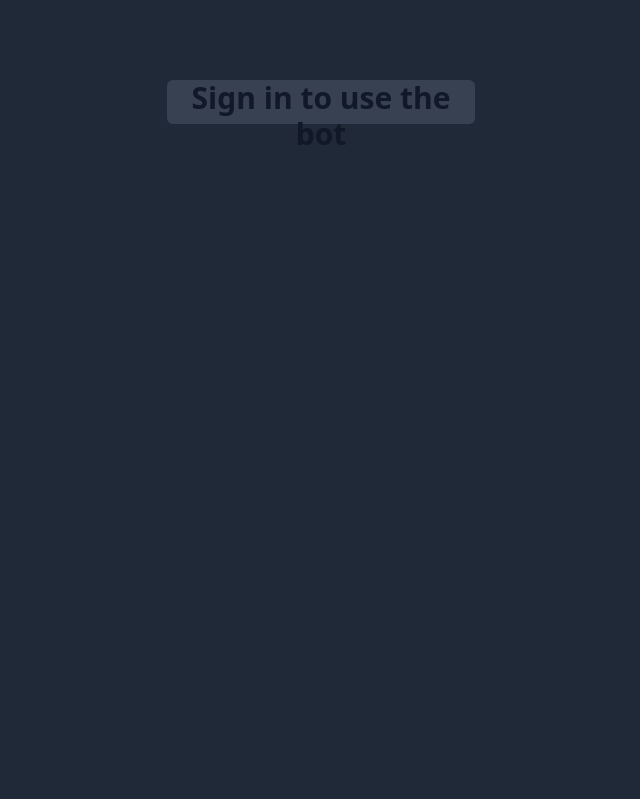
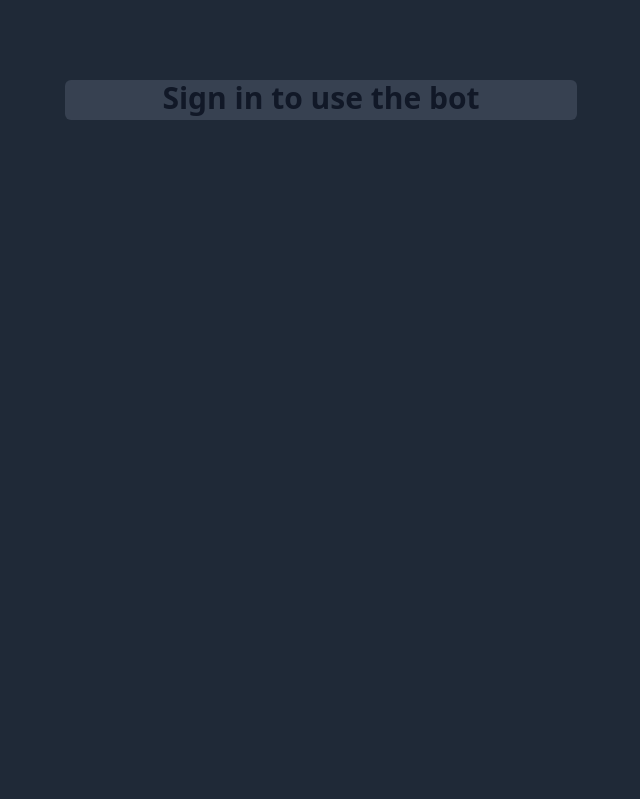
Before and after one commit to PetroChulkov/Sonic_App, a Django app: page / in a window 1280 px wide. Shown: the part 64-863 px from the top of the page, without its empty margins (319-959 px from the left). Run offline with Django 4.2, Linux system fonts and the light colour scheme; some libraries are stand-ins or nearby versions.

Commit message:
edited html files

```diff
--- a/sonic/sonicapp/templates/sonicapp/index.html
+++ b/sonic/sonicapp/templates/sonicapp/index.html
@@ -58,12 +58,12 @@
         var userText = $('#textInput').val();
         var select = document.getElementById("pdf-select");
         var userSelect = select.value;
-        var userHTML = "<div class='flex flex-col space-y-2 p-4 overflow-y-auto'><div class='flex items-center self-end rounded-xl border-4 border-black rounded-tr bg-blue-500 py-2 px-3 text-white overflow-y-auto'><p class='userText'>You: "+userText+"</p></div></div>";
+        var userHTML = "<div class='flex flex-col space-y-2 p-4 overflow-y-auto'><div class='flex items-center self-end rounded-xl border-4 border-black rounded-tr bg-fuchsia-800 py-2 px-3 text-white overflow-y-auto'><p class='userText'>"+userText+"</p></div></div>";
         // var userHTML = "<div class='userText'>You: <span>"+userText+"</span></p>";
         $('#textInput').val("");
         $('#chatbot').append(userHTML);
         $.get('/getResponse', {userMessage:userText, userSelect:userSelect}).done(function(data){
-            var returnedMessage = "<div class='flex flex-col space-y-2 p-4 overflow-y-auto'><div class='flex items-center self-start rounded-xl rounded-tl border-4 border-black bg-blue-500 py-2 px-3 overflow-y-auto'><p class='botText text-white'>Sonic: "+ data +"</p></div></div>";
+            var returnedMessage = "<div class='flex flex-col space-y-2 p-4 overflow-y-auto'><div class='flex items-center self-start rounded-xl rounded-tl border-4 border-black bg-blue-500 py-2 px-3 overflow-y-auto'><p class='botText text-white'>"+ data +"</p></div></div>";
             // var returnedMessage = '<div class="botText">Sonic: <span>'+ data +'</span></p>';
             $('#chatbot').append(returnedMessage);
         })
@@ -76,8 +76,8 @@
 </script>
 {% else %}
 <div class="bg-gray-800 min-h-screen">
-    <div class="sm:w-full md:w-full lg:w-2/5 xl:w-2/5 mx-auto pt-20">
-        <h1 class="mx-auto w-3/5 h-11 mb-10 text-3xl text-center font-semibold text-gray-900 dark:text-white rounded-md bg-gray-700">Sign in to use the bot</h1>
+    <div class="w-2/4 sm:w-2/4 md:w-2/5 lg:w-2/5 xl:w-2/5 mx-auto pt-20">
+        <h1 class="mx-auto mb-10 pb-1 text-3xl text-center font-semibold text-gray-900 dark:text-white rounded-md bg-gray-700">Sign in to use the bot</h1>
     </div>
 </div>
 {% endif %}
--- a/sonic/sonicapp/templates/sonicapp/pdfile_detail.html
+++ b/sonic/sonicapp/templates/sonicapp/pdfile_detail.html
@@ -7,8 +7,8 @@
             <h1 class="mb-10 text-2xl text-center font-semibold text-gray-900 dark:text-white">The story of your requests to the book "{{ object.title }}"</h1>
 
             {% for q in object.question.all %}
-            <ul class="space-y-1 text-white list-disc list-inside dark:text-white">
-                <li>"{{ q.question }} - "{{ q.created_at|date:"d F Y H:i" }}"</li>
+            <ul class="m-5 space-y-1 text-white list-disc list-inside dark:text-white">
+                <li>{{ q.question }} - "{{ q.created_at|date:"d F Y H:i" }}"</li>
             </ul>
             {% endfor %}
         {% else %}
```
Also changed, not shown: 2 other files.
